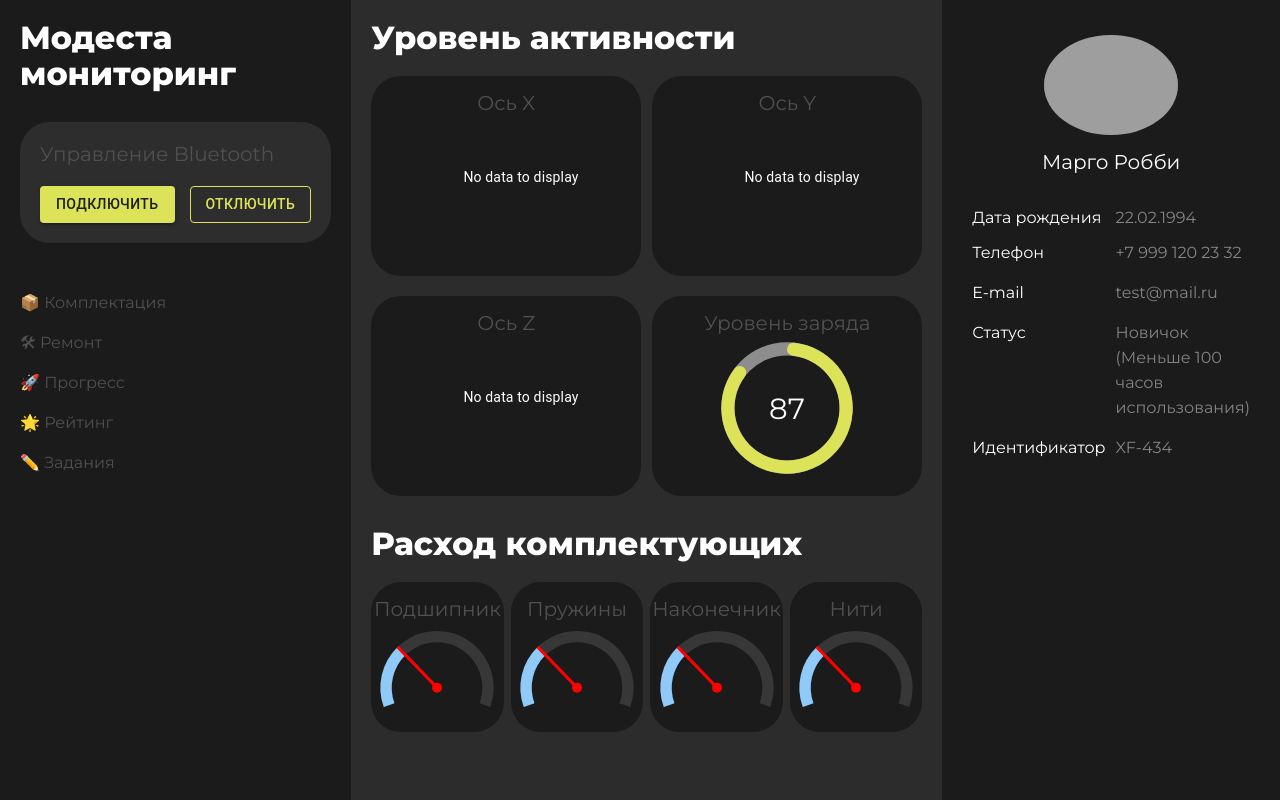
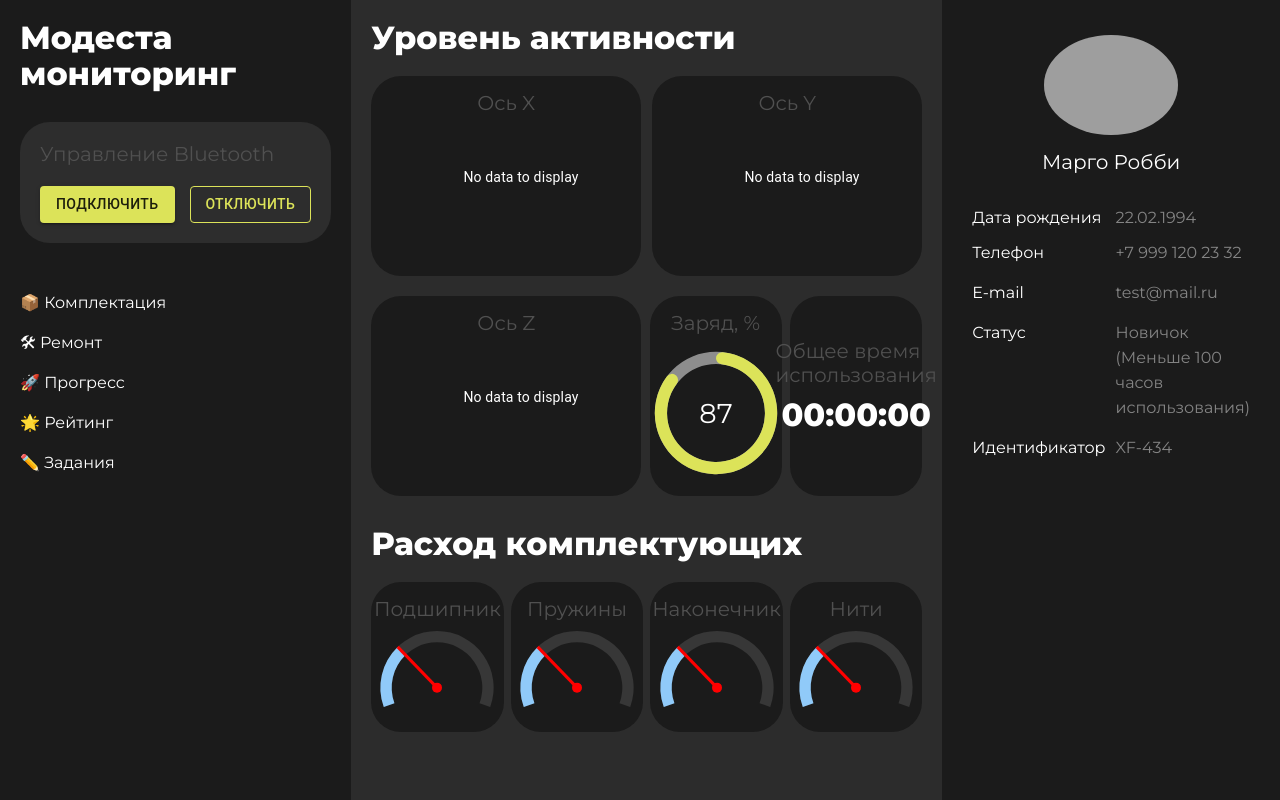
Before and after one commit to KirillBobkov/modesta-prothesis-analytics, a React (Create React App) app: page / in a window 1280 px wide. Built offline with nearby package versions, Linux system fonts and the light colour scheme; grey boxes are pictures that could not be loaded.

Commit message:
added grafik

```diff
--- a/src/TwoColumnLayout.module.css
+++ b/src/TwoColumnLayout.module.css
@@ -92,6 +92,19 @@
     background-color: var(--card-bg-color);
   }
 
+  .container_chart_part {
+    height: 200px;
+    display: flex;
+    flex-direction: column;
+    justify-content: center;
+    border-radius: 30px;
+    width: 24%;
+    gap: 10px;
+    padding: 15px;
+    align-items: center;
+    background-color: var(--card-bg-color);
+  }
+
   .container_chart_title {
     font-size: 32px;
     line-height: 36px;
@@ -171,7 +184,7 @@
 
 
 .menu_link {
-  color: #505050;
+  color: #ffffff;
   margin-bottom: 20px;
   text-align: left;
   font-size: 16px;
--- a/src/TwoColumsLayout.tsx
+++ b/src/TwoColumsLayout.tsx
@@ -7,19 +7,63 @@ import { connect } from "./connect";
 import { Gauge, gaugeClasses } from "@mui/x-charts/Gauge";
 import { GaugeContainer, GaugeValueArc, GaugeReferenceArc, useGaugeState } from "@mui/x-charts/Gauge";
 
+import { fromEvent, interval } from "rxjs";
+import { mapTo, scan, startWith, tap } from "rxjs/operators";
+
+const INITIAL_COUNT = 0;
+
+// Функция для создания Observable счётчика
+export function createCounterObservable() {
+  // Создаём поток интервалов, который будет увеличивать значение счётчика каждую секунду
+  const counter$ = interval(1000).pipe(
+    // Используем scan для накопления значений
+    scan((acc, _) => acc + 1),
+    // Начинаем с начального значения
+    startWith(INITIAL_COUNT)
+  );
+
+  return counter$;
+}
+
+function formatSeconds(seconds: number) {
+  const hours = Math.floor(seconds / 3600); // Часы
+  seconds %= 3600; // Остаток от деления на 3600 (минуты)
+
+  const minutes = Math.floor(seconds / 60); // Минуты
+  seconds %= 60; // Секунды
+
+  return `${("0" + hours).slice(-2)}:${("0" + minutes).slice(-2)}:${("0" + seconds).slice(-2)}`;
+}
+
 const TwoColumnLayout: React.FC = () => {
   const [subscription, setSubscription] = useState<Subscription | undefined>(undefined);
+  const [subscription2, setSubscription2] = useState<Subscription | undefined>(undefined);
   const [trainingData, setTrainingData] = useState<number[]>([]);
   const [currentValue, setCurrentValue] = useState<number | undefined>(undefined);
+  const [timeStart, setSeconds] = useState<number | undefined>(undefined);
+
   const handleConnect = useCallback(() => {
     const newSubscription = connect().subscribe((value: number) => {
       setCurrentValue(value * 10);
     });
     setSubscription(newSubscription);
+
+    // Пример использования
+    const counterObj = createCounterObservable();
+
+    const newSubscription2 = counterObj.subscribe({
+      next: (value) => setSeconds(value)
+    });
+
+    setSubscription2(newSubscription2);
+
   }, []);
+
   const handleDisconnect = useCallback(() => {
     subscription?.unsubscribe();
     setSubscription(undefined);
+    subscription2?.unsubscribe();
+    setSubscription2(undefined);
   }, [subscription]);
   useEffect(() => {
     if (currentValue !== undefined) {
@@ -59,7 +103,7 @@ const TwoColumnLayout: React.FC = () => {
           <h2 className={styles.menu_link}>✏️ Задания</h2>
         </div>
         <div className={`${styles.column} ${styles.columnCenter}`}>
-         <div className={styles.title} style={{ width: "100%" }}>
+          <div className={styles.title} style={{ width: "100%" }}>
             Уровень активности
           </div>
 
@@ -68,9 +112,14 @@ const TwoColumnLayout: React.FC = () => {
             <ChartComponent title="Ось Y" data={trainingData} />
             <ChartComponent title="Ось Z" data={trainingData} />
 
-            <div className={styles.container_chart}>
-              <h1 className={styles.secondary_title}>Уровень заряда</h1>
+            <div className={styles.container_chart_part}>
+              <h1 className={styles.secondary_title}>Заряд, %</h1>
               <ArcDesign />
+            </div>
+
+            <div className={styles.container_chart_part}>
+              <h1 className={styles.secondary_title}>Общее время использования</h1>
+              <h1 className={styles.title}>{formatSeconds(timeStart ?? 0)}</h1>
             </div>
           </div>
 
```
